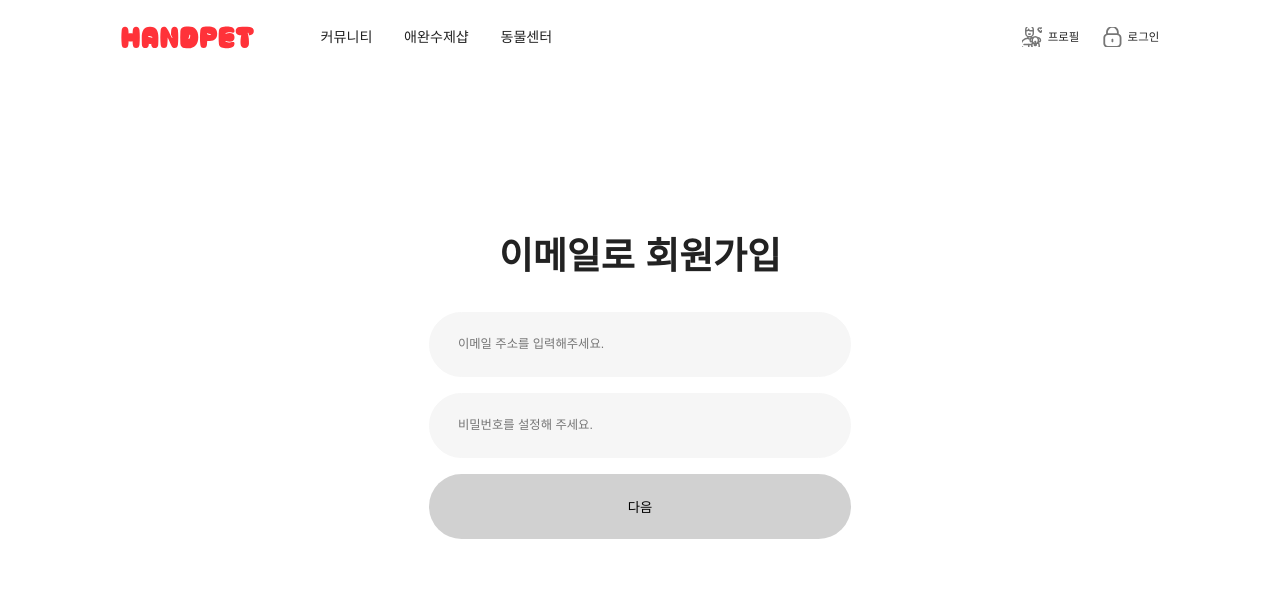
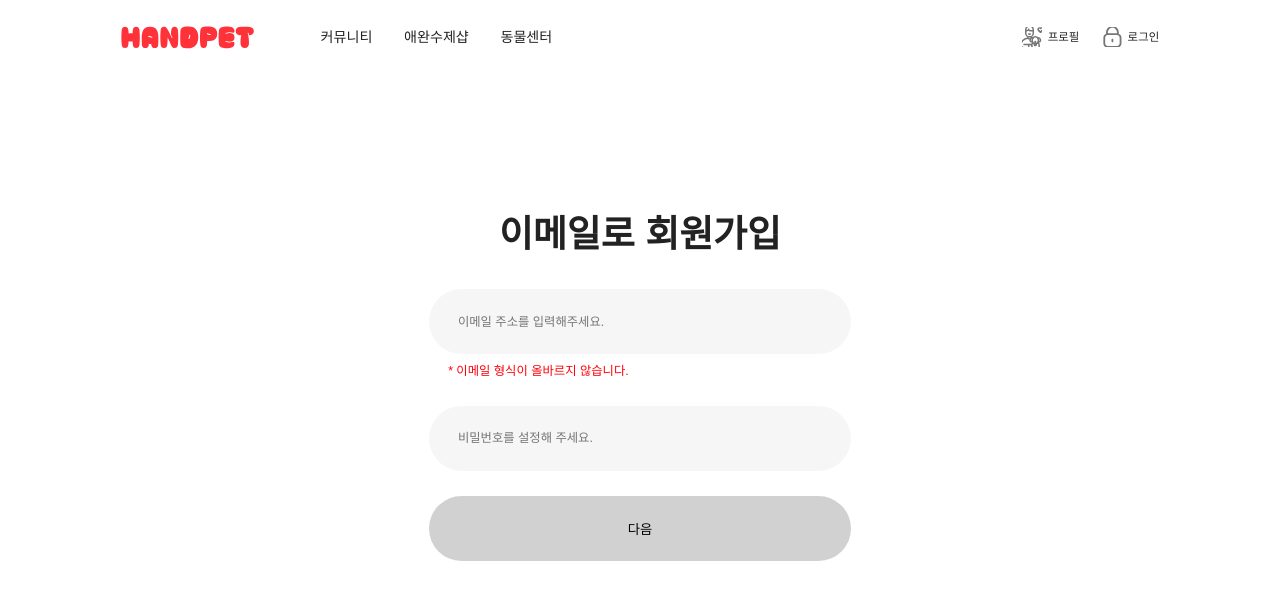
Before and after one commit to ESTFE-final/hand_pet_ver_2.0, a React (Vite) app: page /signUpEmail in a window 1280 px wide. Shown: the top 600 px of the page. Built offline with nearby package versions, Linux system fonts and the light colour scheme; a web font is replaced by a local one.

Commit message:
add: wrong email type div

```diff
--- a/src/pages/login/SignUpEmail.scss
+++ b/src/pages/login/SignUpEmail.scss
@@ -14,7 +14,7 @@
   .signUpEmail {
     display: flex;
     flex-direction: column;
-    gap: 1.8rem;
+    gap: 2.9rem;
 
     input {
       background-color: var(--graylight-100);
@@ -23,9 +23,14 @@
       width: 48rem;
       padding: 2.8rem 3.2rem;
       &:focus {
-        // border: 1px solid var(--primary);
         box-shadow: 0 0 0 1px var(--primary) inset;
       }
+    }
+    .wrongEmailType {
+      font-size: 1.4rem;
+      padding: 0 2.2rem;
+      padding-top: 1rem;
+      color: var(--danger);
     }
 
     .nextBtn {
--- a/src/pages/login/SignUpEmail.tsx
+++ b/src/pages/login/SignUpEmail.tsx
@@ -10,7 +10,10 @@ const Login = ({}: SignUpEmailProps) => {
     <section className="SignUp">
       <h1>이메일로 회원가입</h1>
       <form action="#" className="signUpEmail">
+        <div id="email">
         <input className="emailInput" type="email" placeholder="이메일 주소를 입력해주세요." />
+        <div className="wrongEmailType">* 이메일 형식이 올바르지 않습니다.</div>
+        </div>
         <input className="pwInput" type="password" placeholder="비밀번호를 설정해 주세요." />
         <button className="nextBtn">다음</button>
       </form>
```
